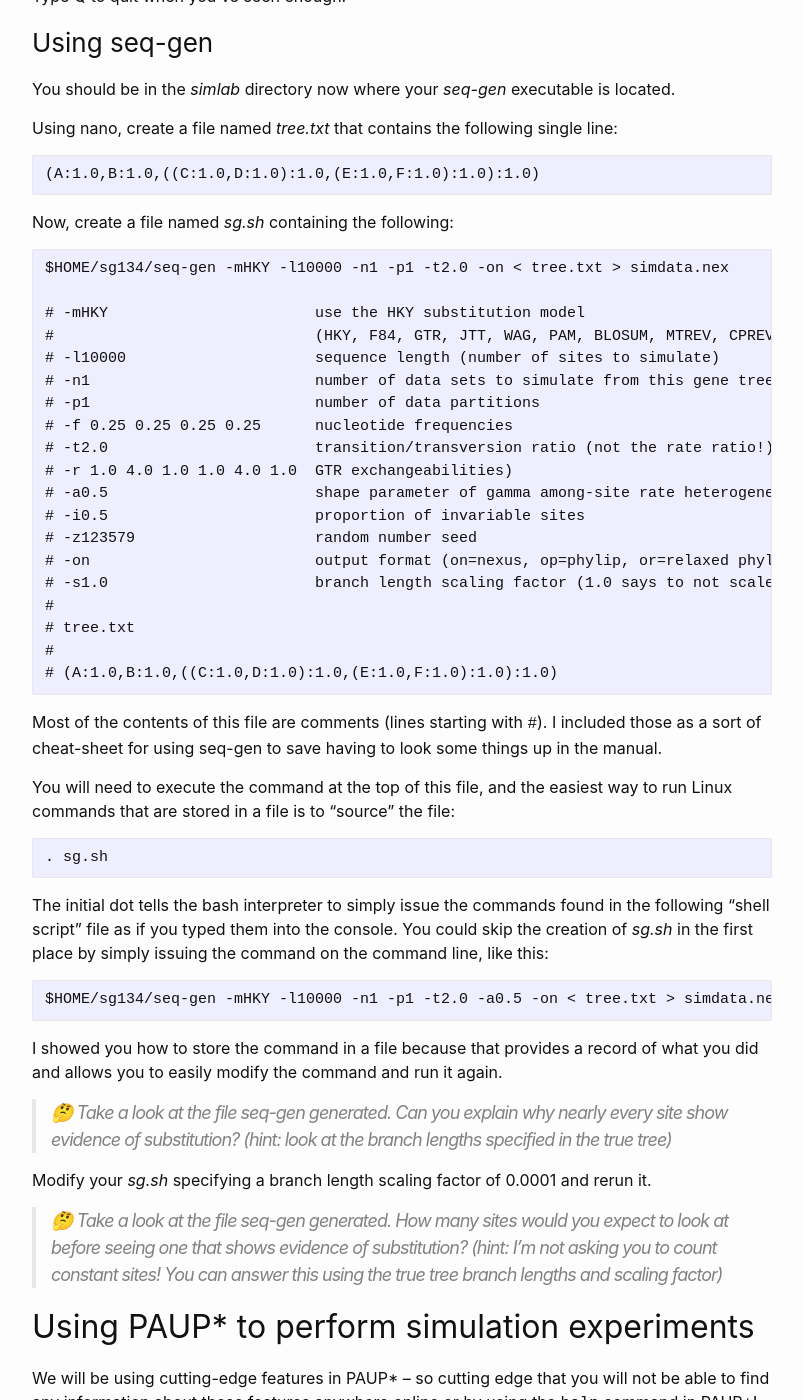
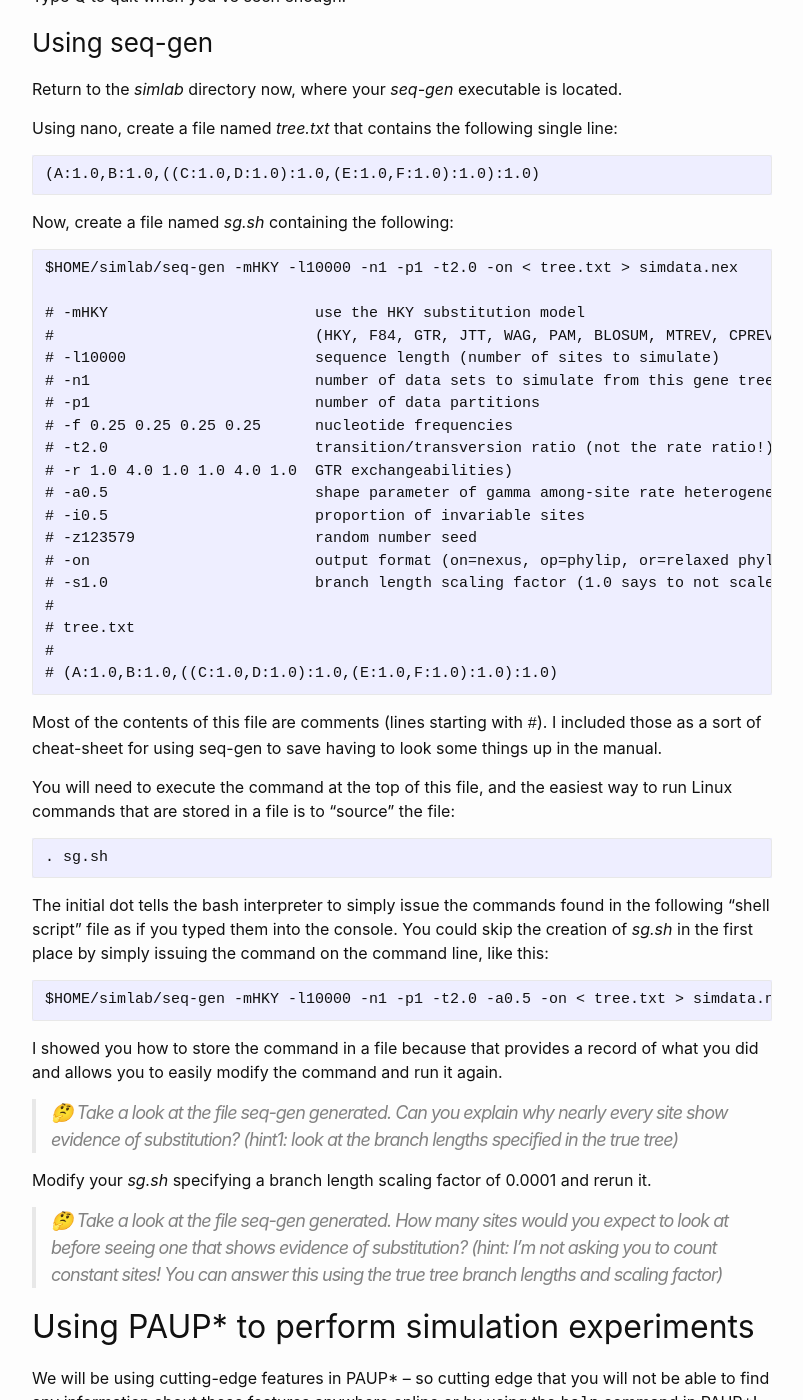
Before and after one commit to plewis/plewis.github.io, a Jekyll site: the page built from phylogenetics/simulation.md, in a window 1280 px wide and 1400 px high, scrolled down 1849 px. Shown: the whole window, without its empty margins (238-1041 px from the left). Built offline with Jekyll 4.4.1, drawn with Linux system fonts in a browser that asks for light colours; emoji names are drawn with the system emoji font; some of the changed text lies outside the part shown.

Commit message:
Added some hints and corrected some typos

```diff
--- a/phylogenetics/simulation.md
+++ b/phylogenetics/simulation.md
@@ -62,7 +62,7 @@ Type Q to quit when you've seen enough.
 
 ### Using seq-gen
 
-You should be in the _simlab_ directory now where your _seq-gen_ executable is located.
+Return to the _simlab_ directory now, where your _seq-gen_ executable is located.
 
 Using nano, create a file named _tree.txt_ that contains the following single line:
 
@@ -70,7 +70,7 @@ Using nano, create a file named _tree.txt_ that contains the following single li
 
 Now, create a file named _sg.sh_ containing the following:
 
-    $HOME/sg134/seq-gen -mHKY -l10000 -n1 -p1 -t2.0 -on < tree.txt > simdata.nex
+    $HOME/simlab/seq-gen -mHKY -l10000 -n1 -p1 -t2.0 -on < tree.txt > simdata.nex
 
     # -mHKY                       use the HKY substitution model
     #                             (HKY, F84, GTR, JTT, WAG, PAM, BLOSUM, MTREV, CPREV or GENERAL)
@@ -98,11 +98,11 @@ You will need to execute the command at the top of this file, and the easiest wa
 
 The initial dot tells the bash interpreter to simply issue the commands found in the following "shell script" file as if you typed them into the console. You could skip the creation of _sg.sh_ in the first place by simply issuing the command on the command line, like this:
 
-    $HOME/sg134/seq-gen -mHKY -l10000 -n1 -p1 -t2.0 -a0.5 -on < tree.txt > simdata.nex
+    $HOME/simlab/seq-gen -mHKY -l10000 -n1 -p1 -t2.0 -a0.5 -on < tree.txt > simdata.nex
 
 I showed you how to store the command in a file because that provides a record of what you did and allows you to easily modify the command and run it again.
 
-> :thinking: Take a look at the file seq-gen generated. Can you explain why nearly every site show evidence of substitution? (hint: look at the branch lengths specified in the true tree)
+> :thinking: Take a look at the file seq-gen generated. Can you explain why nearly every site show evidence of substitution? (hint1: look at the branch lengths specified in the true tree)
 
 {% comment %}
 all 9 branch lengths are 1, which means that, on average, there will be 9 substitutions at every site over the entire tree, so it is not surprising that there are no constant sites.
@@ -226,7 +226,7 @@ changed "rates=equal" to "rates=gamma shape=0.01" in the "lset" command
 added "lset rates=equal" after "set criterion=likelihood" in the likelihood section of the beginsim...endsim section
 {% endcomment %}
 
-> :thinking: Is ML statistically consistent when the model is violated in this way? Why?
+> :thinking: Is ML statistically consistent when the model is violated in this way? Why? (hint: think about which data are hard to model accurately with high heterogeneity)
 
 {% comment %}
 no, assuming rate homogeneity results in underestimation of edge lengths, which in turn makes it easier for ML to misinterpret convergent similarity as similarity due to inheritance from the common ancestor.
```
Also changed, not shown: other parts of phylogenetics/simulation.md (+2 -2 lines).
